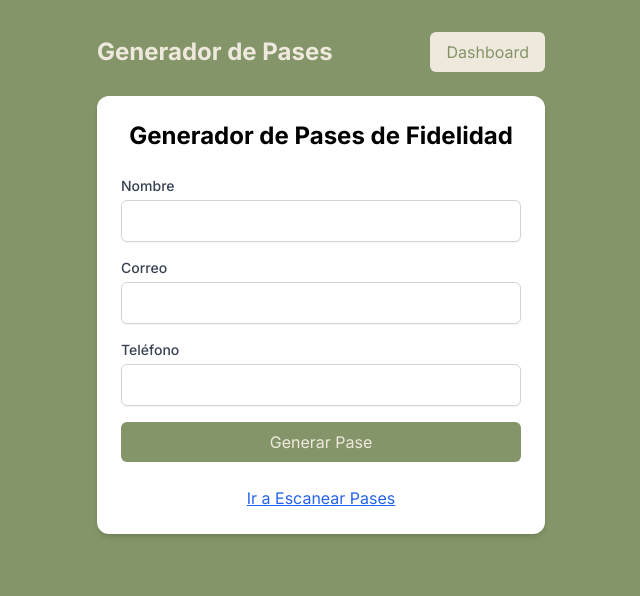
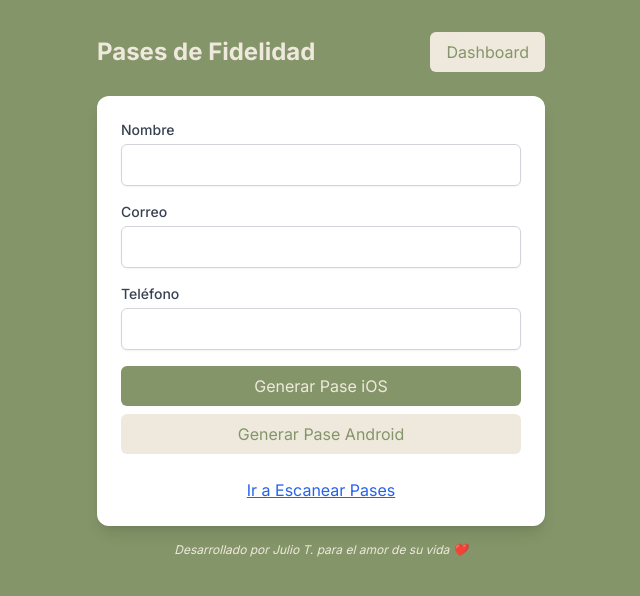
Before and after one commit to juliotaver/loyalty-frontend, a Next.js app: page / in a window 1280 px wide. Shown: the top 596 px of the page, without its empty margins (319-959 px from the left). Built offline with nearby package versions, Linux system fonts and the light colour scheme.

Commit message:
added andr

```diff
--- a/src/app/page.tsx
+++ b/src/app/page.tsx
@@ -76,7 +76,7 @@ export default function Home() {
     <main className="min-h-screen bg-[rgb(132,149,105)] p-8">
       <div className="max-w-md mx-auto">
         <div className="flex justify-between items-center mb-6">
-          <h1 className="text-2xl font-bold text-[rgb(239,233,221)]">Generador de Pases</h1>
+          <h1 className="text-2xl font-bold text-[rgb(239,233,221)]">Pases de Fidelidad</h1>
           <Link
             href="/dashboard"
             className="bg-[rgb(239,233,221)] text-[rgb(132,149,105)] px-4 py-2 rounded-md hover:opacity-90 transition-opacity"
@@ -85,9 +85,7 @@ export default function Home() {
           </Link>
         </div>
 
-        <div className="bg-white rounded-xl shadow-md overflow-hidden md:max-w-2xl p-6">
-          <h1 className="text-2xl font-bold text-center mb-6">Generador de Pases de Fidelidad</h1>
-
+        <div className="bg-white rounded-xl shadow-lg p-6">
           {error && (
             <div className="bg-red-100 border border-red-400 text-red-700 px-4 py-3 rounded mb-4">
               {error}
@@ -137,13 +135,22 @@ export default function Home() {
               />
             </div>
 
+            <div className="flex flex-col gap-2">
               <button
                 type="submit"
                 className="w-full bg-[rgb(132,149,105)] text-[rgb(239,233,221)] py-2 px-4 rounded-md hover:opacity-90 transition-opacity disabled:opacity-50"
                 disabled={loading}
               >
-              {loading ? 'Generando...' : 'Generar Pase'}
+                {loading ? 'Generando...' : 'Generar Pase iOS'}
               </button>
+
+              <Link
+                href="/android"
+                className="w-full bg-[rgb(239,233,221)] text-[rgb(132,149,105)] py-2 px-4 rounded-md hover:opacity-90 transition-opacity text-center"
+              >
+                Generar Pase Android
+              </Link>
+            </div>
           </form>
 
           {passData && (
@@ -180,6 +187,10 @@ export default function Home() {
             </Link>
           </div>
         </div>
+
+        <p className="text-xs text-[rgb(239,233,221)] mt-4 text-center italic">
+          Desarrollado por Julio T. para el amor de su vida ❤️
+        </p>
       </div>
     </main>
   );
```
Lines whose indentation alone changed are shown as unchanged.
